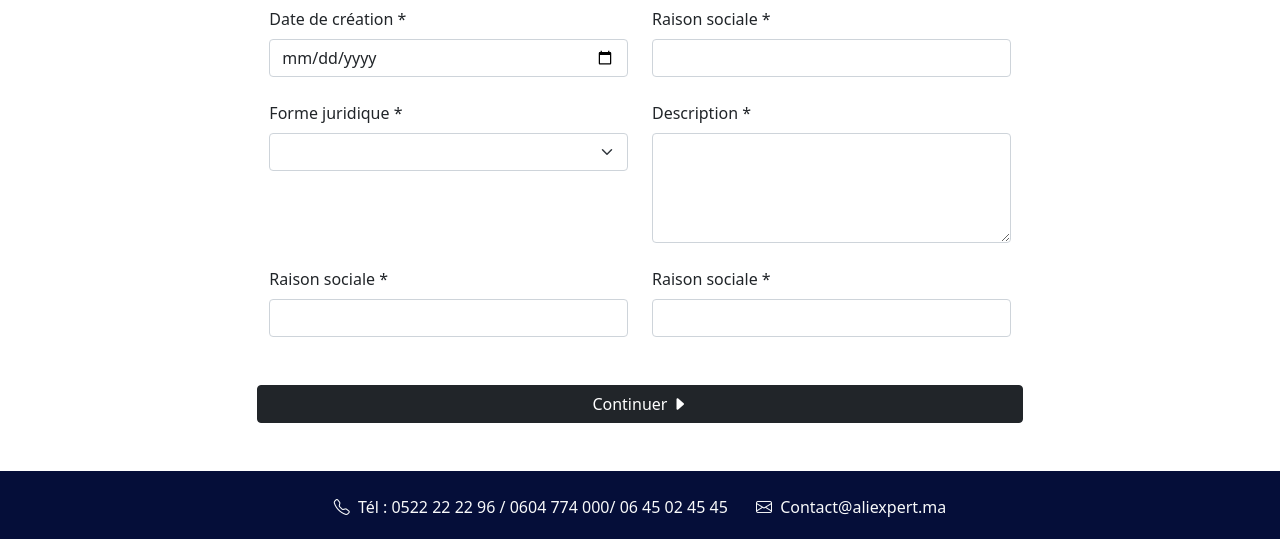
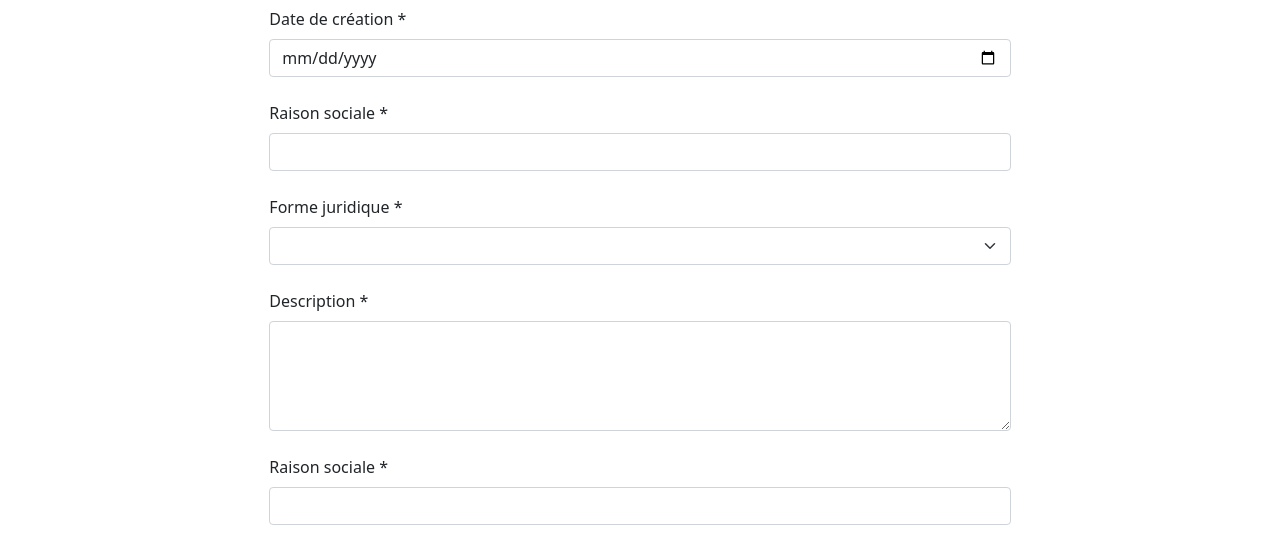
Before and after one commit to Develoopper/aliexpert, a plain HTML site: page index.html in a window 1280 px wide. Shown: the part 261-800 px from the top of the page. Drawn offline with nearby package versions, Linux system fonts and the light colour scheme.

Commit message:
change forms

```diff
--- a/form.js
+++ b/form.js
@@ -1,5 +1,4 @@
 const form1 = {
-  id: 'form1',
   title: "Informations de la société",
   inputs: [
     { id: 'date', label: "Date de création", date: true },
@@ -22,7 +21,6 @@ const form1 = {
 }
 
 const form2 = {
-  id: 'form2',
   title: "Plan de la société",
   inputs: [
     { id: 'question1', label: "Question 1" },
@@ -33,7 +31,6 @@ const form2 = {
 }
 
 const form3 = {
-  id: 'form3',
   title: "Titre 3",
   inputs: [
     { id: 'question1', label: "Question 1" },
@@ -44,7 +41,6 @@ const form3 = {
 }
 
 const form4 = {
-  id: 'form4',
   title: "Titre 4",
   inputs: [
     { id: 'question1', label: "Question 1" },
@@ -55,7 +51,6 @@ const form4 = {
 }
 
 const form5 = {
-  id: 'form5',
   title: "Titre 5",
   inputs: [
     { id: 'question1', label: "Question 1" },
@@ -67,4 +62,4 @@ const form5 = {
 
 const forms = { form1, form2, form3, form4, form5 };
 
-let currentFormIndex = 0
+let currentFormIndex = 0;
--- a/index.html
+++ b/index.html
@@ -86,7 +86,7 @@
 		</div>
 
 		<div class="content row mx-5 d-flex justify-content-center">
-      <form id="form1" class="row col col-md-8 g-4 mt-0 needs-validation">
+      <form id="form" class="row col col-md-8 g-4 mt-0 needs-validation">
 				<!-- auto fill -->
 			</form>
 		</div>
--- a/index.js
+++ b/index.js
@@ -1,7 +1,7 @@
 // show tabs
 for (const _form in forms) {
   const form = forms[_form];
-  const active = form.id === 'form1' ? 'active' : '';
+  const active = Object.keys(forms).indexOf(_form) === 0 ? 'active' : '';
   $('#navbar').append(`
     <li class="nav-item">
       <a id='${_form}-tab' class="nav-link text-dark ${active}" aria-current="page" href="#">${form.title}</a>
@@ -9,21 +9,23 @@ for (const _form in forms) {
   `)
 }
 
-//
+function showForm() {
+  const formsIds = Object.keys(forms);
+  console.log(formsIds[currentFormIndex])
   // show title
-$('#form1').append(`
-  <h1 class="mt-5">${form1.title}</h1>
+  $('#form').append(`
+    <h1 class="mt-5">${forms[formsIds[currentFormIndex]].title}</h1>
   `)
 
   // show inputs
-for (const input of form1.inputs) {
+  for (const input of forms[formsIds[currentFormIndex]].inputs) {
   if (input.options) { // if is a select
     let html = '';
     for (option of input.options)
       html += `<option value="${option}">${option}</option>`
 
-    $('#form1').append(`
-      <div class='col-md-6'>
+    $('#form').append(`
+      <div class='col'>
         <label for="type" class="form-label">${input.label} *</label>
         <select class="form-select" id="type" required>
           <option value="" selected></option>
@@ -32,16 +34,16 @@ for (const input of form1.inputs) {
       </div>
     `)
   } else if (input.textarea) { // if is a textarea
-    $('#form1').append(`
-      <div class='col-md-6'>
+    $('#form').append(`
+      <div>
         <label for="${input.id}" class="form-label">${input.label} *</label>
         <textarea class="form-control" id="${input.id}" rows="4" required></textarea>
       </div>
     `)
   } else { // if is an input
     const type = input.date ? 'type=date' : '';
-    $('#form1').append(`
-      <div class='col-md-6'>
+    $('#form').append(`
+      <div>
         <label for="${input.id}" class="form-label">${input.label} *</label>
         <input id="${input.id}" ${type} class="form-control" required/>
       </div>
@@ -49,15 +51,20 @@ for (const input of form1.inputs) {
   }
   }
 
-$('#form1').append(`
+  $('#form').append(`
     <button type="button" id="submit" class="my-5 btn btn-dark">
       Continuer
-    <i class="bi bi-caret-right-fill"></i>
+      <i class="bi bi-caret-right"></i>
     </button>
-`);
+  `)
+
+  setTimeout(() => {
+    window.scrollTo(0, 0);
+  }, 100);
 
   $("#submit").click(() => {
-  if (currentFormIndex === Object.keys(forms).length - 1)
+    const formsIds = Object.keys(forms);
+    if (currentFormIndex === formsIds.length - 1)
       currentFormIndex = 0;
     else
       currentFormIndex += 1;
@@ -65,5 +72,9 @@ $("#submit").click(() => {
     const nextTabId = Object.keys(forms)[currentFormIndex] + '-tab';
     $('#' + nextTabId).addClass("active");
 
+    $('#form').empty();
+    showForm();
+  })
+}
 
-})
+showForm();
```
Lines whose indentation alone changed are shown as unchanged.
